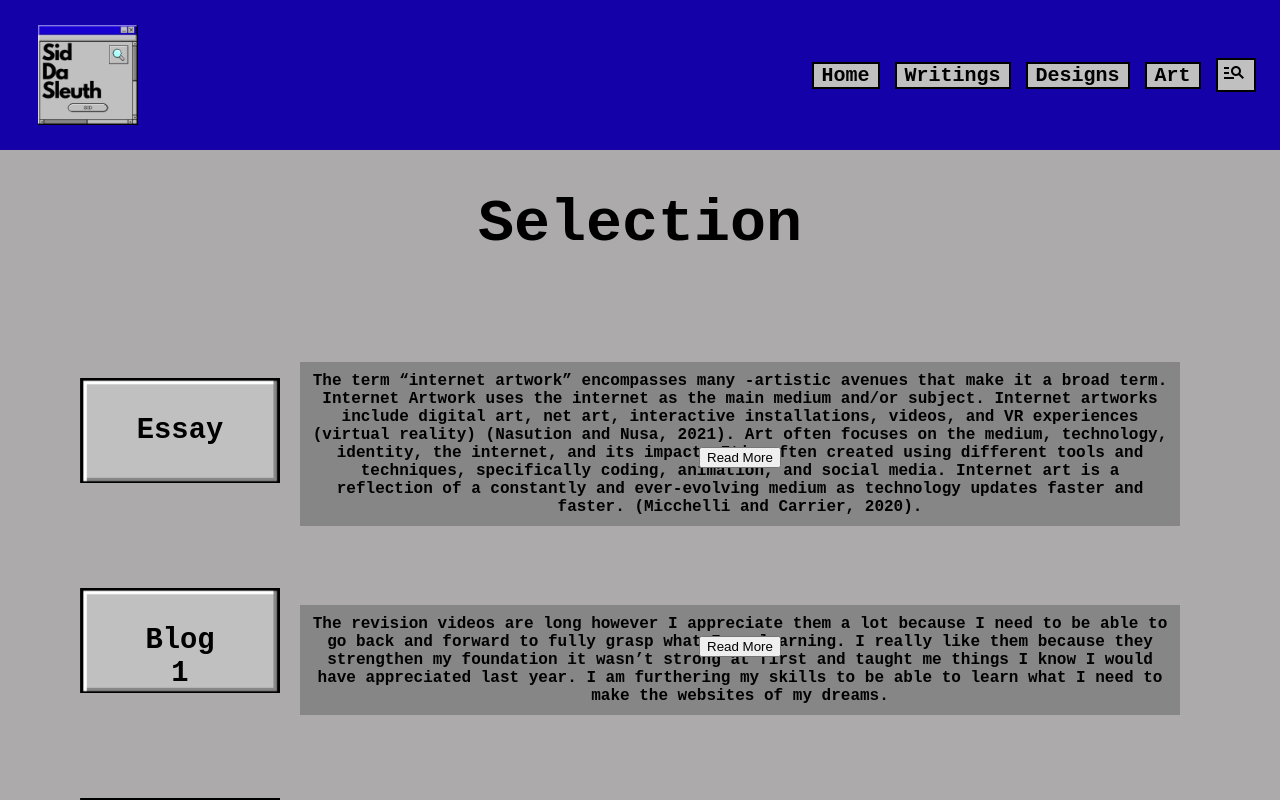
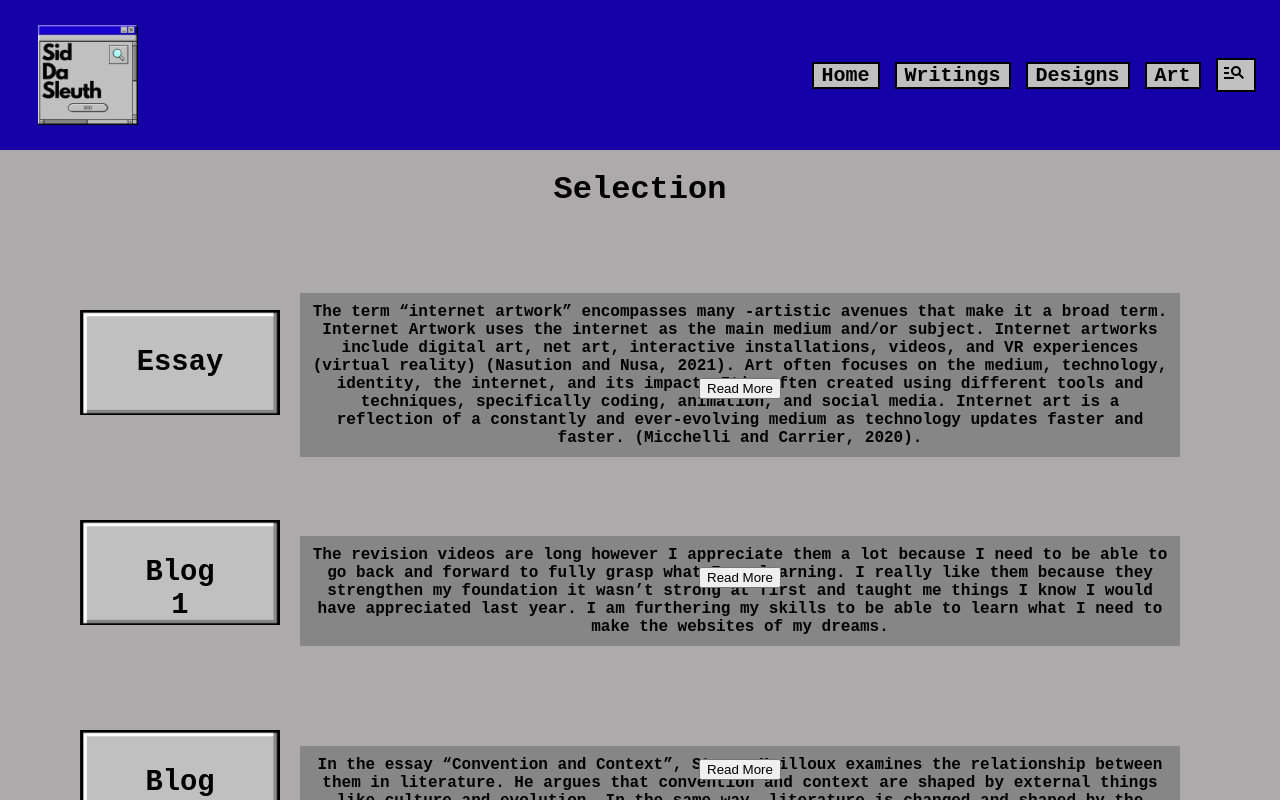
Before and after one commit to onlywoo/Assignment3_IM, a React (Create React App) app: page /Menu in a window 1280 px wide. Shown: the top 800 px of the page. Built offline with nearby package versions, Linux system fonts and the light colour scheme.

Commit message:
Update intArt.css

```diff
--- a/src/styles/intArt.css
+++ b/src/styles/intArt.css
@@ -4,9 +4,9 @@
     font-family: 'Courier New', Courier, monospace;
 }
 
-.menu .menuTitle {
-    font-family: 'Courier New', Courier, monospace;
-    font-size: 60px;
+.menuTitle img {
+    width: 350px;
+    height: 350px;
 }
 
 .PopupList {
```
